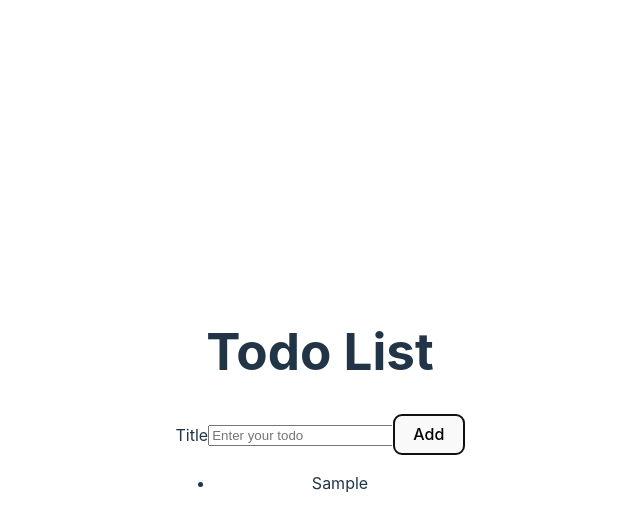
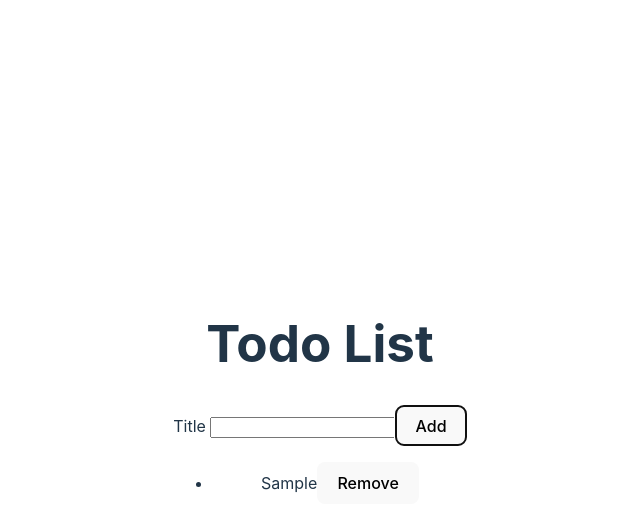
Before and after one commit to gmax3000/react-todo, a React app: page / in a window 1280 px wide. Both pictures are taken after typing "Sample" into the empty fields and a click on the button "Add". Shown: the top 530 px of the page, without its empty margins (320-960 px from the left). Built offline with nearby package versions, Linux system fonts and the light colour scheme; the HTML template or start-up script is replaced by a standard one.

Commit message:
lesson_1_6 refactor and add remove btn

```diff
--- a/src/AddTodoForm.jsx
+++ b/src/AddTodoForm.jsx
@@ -1,10 +1,13 @@
 import React, { useState } from 'react';
+import InputWithLabel from './InputWithLabel';
 
 function AddTodoForm({ onAddTodo }) {
   const [todoTitle, setTodoTitle] = useState('');
 
-   const handleTitleChange = (event) =>
-   { const newTodoTitle = event.target.value; setTodoTitle(newTodoTitle); };
+  const handleTitleChange = (event) => {
+    const newTodoTitle = event.target.value;
+    setTodoTitle(newTodoTitle);
+  };
 
   const handleAddTodo = (event) => {
     event.preventDefault();
@@ -21,15 +24,15 @@ import React, { useState } from 'react';
 
   return (
     <form onSubmit={handleAddTodo}>
-       <label htmlFor="todoTitle">Title</label>
-       <input
+      <InputWithLabel
+        id="todoTitle"
+        value={todoTitle}
+        onInputChange={handleTitleChange}
         type="text"
-         name="title"
-         id="todoTitle"
         placeholder="Enter your todo"
-         value={todoTitle} // Bind input value to todoTitle state
-         onChange={handleTitleChange} // Update todoTitle state on input change
-       />
+      >
+        Title
+      </InputWithLabel>
       <button type="submit">Add</button>
     </form>
   );
--- a/src/App.jsx
+++ b/src/App.jsx
@@ -1,6 +1,6 @@
-import './App.css'
-import TodoList from './TodoList'
-import AddTodoForm from './AddTodoForm'
+import './App.css';
+import TodoList from './TodoList';
+import AddTodoForm from './AddTodoForm';
 import React, { useState, useEffect } from 'react';
 
 const useSemiPersistentState = () => {
@@ -13,20 +13,25 @@ const useSemiPersistentState = () => {
     localStorage.setItem("savedTodoList", JSON.stringify(todoList)); // Save todoList to localStorage
   }, [todoList]); // Adding todoList as a dependency
 
-  return [todoList, setTodoList]
-
+  return [todoList, setTodoList];
 };
 
 function App() {
   const [todoList, setTodoList] = useSemiPersistentState();
+
   const addTodo = (newTodo) => {
     setTodoList(prevTodoList => [...prevTodoList, newTodo]);
   };
+
+  const removeTodo = (id) => {
+    setTodoList(prevTodoList => prevTodoList.filter(todo => todo.id !== id));
+  };
+
   return (
     <div>
       <h1> Todo List </h1>
       <AddTodoForm onAddTodo={addTodo}/>
-      <TodoList todoList={todoList}/>
+      <TodoList todoList={todoList} onRemoveTodo={removeTodo}/>
     </div>
   )
 }
--- /dev/null
+++ b/src/InputWithLabel.jsx
@@ -0,0 +1,33 @@
+import React, { useEffect, useRef } from 'react';
+
+const InputWithLabel = ({ id, children, value, onInputChange, type = 'text' }) => {
+  const inputRef = useRef(null);
+
+  useEffect(() => {
+    // This effect will run once after the component mounts
+    console.log('InputWithLabel component mounted');
+
+    // Focus the input element
+    inputRef.current.focus();
+
+    // Cleanup function
+    return () => {
+      console.log('InputWithLabel component unmounted');
+    };
+  }, []); // Empty dependency list
+
+  return (
+    <>
+      <label htmlFor={id}>{children}</label>&nbsp;
+      <input
+        id={id}
+        type={type}
+        value={value}
+        onChange={onInputChange}
+        ref={inputRef} // Assign inputRef to the ref attribute
+      />
+    </>
+  );
+};
+
+export default InputWithLabel;
--- a/src/TodoList.jsx
+++ b/src/TodoList.jsx
@@ -1,14 +1,14 @@
-import TodoListItem from './TodoListItem'
+import React from 'react';
+import TodoListItem from './TodoListItem';
 
-function TodoList({ todoList }) {
-    // const { todoList } = props;
+function TodoList({ todoList, onRemoveTodo }) {
   return (
-      <ul>
+    <ul>
       {todoList.map(todo => (
-        <TodoListItem key={todo.ID} todo={todo} />
-        ))}
-      </ul>
-  )
+        <TodoListItem key={todo.ID} todo={todo} onRemoveTodo={onRemoveTodo} />
+      ))}
+    </ul>
+  );
 }
 
-export default TodoList
+export default TodoList;
--- a/src/TodoListItem.jsx
+++ b/src/TodoListItem.jsx
@@ -1,12 +1,16 @@
+import React from 'react';
 
-function TodoListItem({ todo }) {
+function TodoListItem({ todo, onRemoveTodo }) {
+  const handleRemoveClick = () => {
+    onRemoveTodo(todo.id);
+  };
 
-    // const { todo } = props;
-
-    return (
-      <li>{todo.title}</li>
-
-    );
+  return (
+    <li>
+      {todo.title}
+      <button type="button" onClick={handleRemoveClick}>Remove</button>
+    </li>
+  );
 }
 
-export default TodoListItem
+export default TodoListItem;
```
Lines whose indentation alone changed are shown as unchanged.
